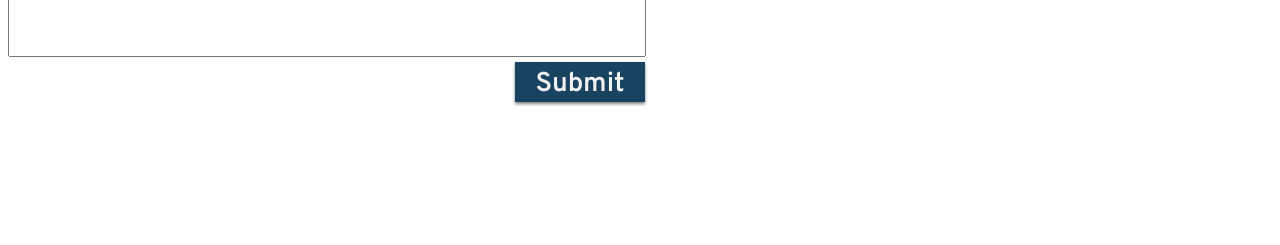
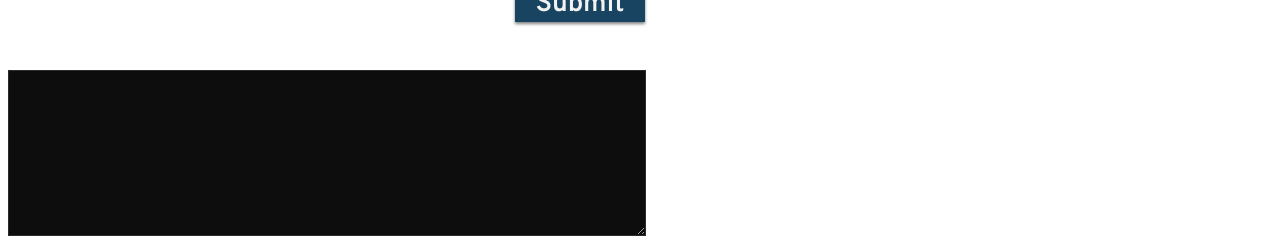
Before and after one commit to ArenBabikian/concretize, a Vue app in the folder frontend/concretize-frontend/: page / in a window 1280 px wide. Shown: the part 564-809 px from the top of the page. Built offline with nearby package versions, Linux system fonts and the light colour scheme.

Commit message:
added error handling in the case of incorrect syntax

```diff
--- a/frontend/concretize-frontend/src/assets/shared-styles.css
+++ b/frontend/concretize-frontend/src/assets/shared-styles.css
@@ -3,6 +3,7 @@
 :root {
     --font-sans: "Overpass", sans-serif;
     --font-serif: "PT Serif", "Times New Roman", "Liberation Serif", serif;
+    --font-mono: "Latin Modern Mono", monospace;
     --text-size-big: 1.7em;
     --text-size-medium: 1.3em;
     --color-dark-text: hsl(0, 0%, 5%);
--- a/frontend/concretize-frontend/src/views/HomeView.vue
+++ b/frontend/concretize-frontend/src/views/HomeView.vue
@@ -5,6 +5,7 @@
       <div class="input-area">
         <textarea v-model="specificationsText" class="input-text block"></textarea>
         <button @click="onSubmit" class="submit-button block" :disabled="waiting">{{ buttonText }}</button>
+        <textarea class="console" ref="resultsConsole" disabled v-model="consoleText"></textarea>
       </div>
       <div class="img-display">
         <img :src="imgSrc" class="res-img"/>
@@ -24,7 +25,8 @@ export default {
     return {
       specificationsText: "",
       imgSrc: "",
-      waiting: false
+      waiting: false,
+      consoleText: ""
     }
   },
   computed: {
@@ -36,6 +38,14 @@ export default {
         return "Loading...";
       }
       return "Submit";
+    }
+  },
+  watch: {
+    consoleText() {
+      // Automatically scrolls console to bottom on update
+      this.$nextTick(() => {
+        this.$refs.resultsConsole.scrollTop = this.$refs.resultsConsole.scrollHeight;
+      });
     }
   },
   methods: {
@@ -55,6 +65,8 @@ export default {
       if (res?.data?.diagram_file_name) {
         const filename = res?.data?.diagram_file_name;
         this.imgSrc = `${BASE_URL}/downloads/${filename}`
+      } else if (res?.data?.error) {
+        this.consoleText += `${res?.data?.error}\n`;
       }
       this.waiting = false;
     }
@@ -70,7 +82,7 @@ export default {
   margin-top: 10px;
 }
 .input-text {
-  height: 70vh;
+  height: 60vh;
   width: 100%;
   resize: none;
 }
@@ -86,6 +98,17 @@ export default {
   position: relative;
   left: 5px;
 }
+
+.console {
+  height: 20vh;
+  width: 100%;
+  margin-top: calc(var(--text-size-big) + 25px);
+  background-color: var(--color-dark-text);
+  color: var(--color-light-text);
+  font-family: var(--font-mono);
+  overflow: auto;
+}
+
 .res-img {
   width: min(48vw, 100%);
   float:right;
```
Also changed, not shown: 1 other file (tests, documents, lock files or other folders).
